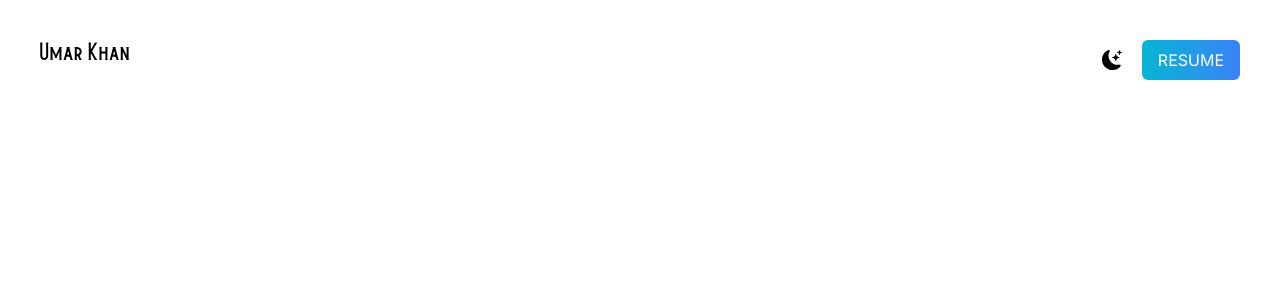
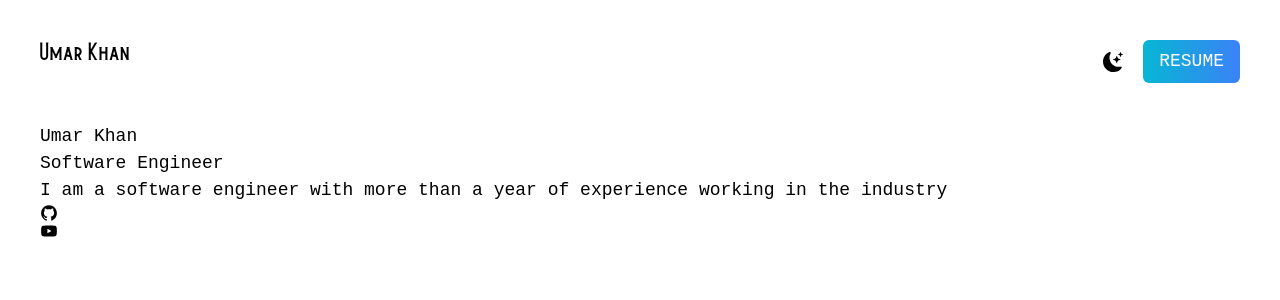
Before and after one commit to Muhammad-Umar-Khan/portfolio, a Next.js app: page / in a window 1280 px wide. Shown: the top 300 px of the page. Built offline with nearby package versions, Linux system fonts and the light colour scheme.

Commit message:
about-section

```diff
--- a/app/globals.css
+++ b/app/globals.css
@@ -26,7 +26,12 @@ body {
     rgb(var(--background-start-rgb));
 }
 
+main {
+  font-family: "Courier New", Courier, monospace;
+  font-size: large;
+}
+
 @font-face {
   font-family: "burtons";
-  src: url('../public/Burtons.otf');
+  src: url("../public/Burtons.otf");
 }
--- a/app/page.js
+++ b/app/page.js
@@ -1,5 +1,6 @@
 import Image from "next/image";
-import {BsFillMoonStarsFill} from "react-icons/bs"
+import { BsFillMoonStarsFill } from "react-icons/bs";
+import { AiFillGithub, AiFillYoutube } from "react-icons/ai";
 
 export default function Home() {
   return (
@@ -8,12 +9,26 @@ export default function Home() {
         <nav className="flex justify-between py-10">
           <h1 className="text-xl font-burtons">Umar Khan</h1>
           <ul className="flex items-center">
-            <li className="cursor-pointer text-xl"><BsFillMoonStarsFill /></li>
+            <li className="cursor-pointer text-xl">
+              <BsFillMoonStarsFill />
+            </li>
             <li className="bg-gradient-to-r from-cyan-500 to-blue-500 py-2 px-4 text-white ml-5 rounded-md">
               <a href="#">RESUME</a>
             </li>
           </ul>
         </nav>
+        <div>
+          <h2 className="">Umar Khan</h2>
+          <h3>Software Engineer</h3>
+          <p>
+            I am a software engineer with more than a year of experience working
+            in the industry
+          </p>
+        </div>
+        <div>
+          <AiFillGithub />
+          <AiFillYoutube />
+        </div>
       </section>
     </main>
   );
--- a/tailwind.config.js
+++ b/tailwind.config.js
@@ -15,6 +15,7 @@ module.exports = {
     },
     fontFamily: {
       burtons: "burtons",
+      poppins: ["Poppins", "sans-serif"],
     },
   },
   plugins: [],
```
